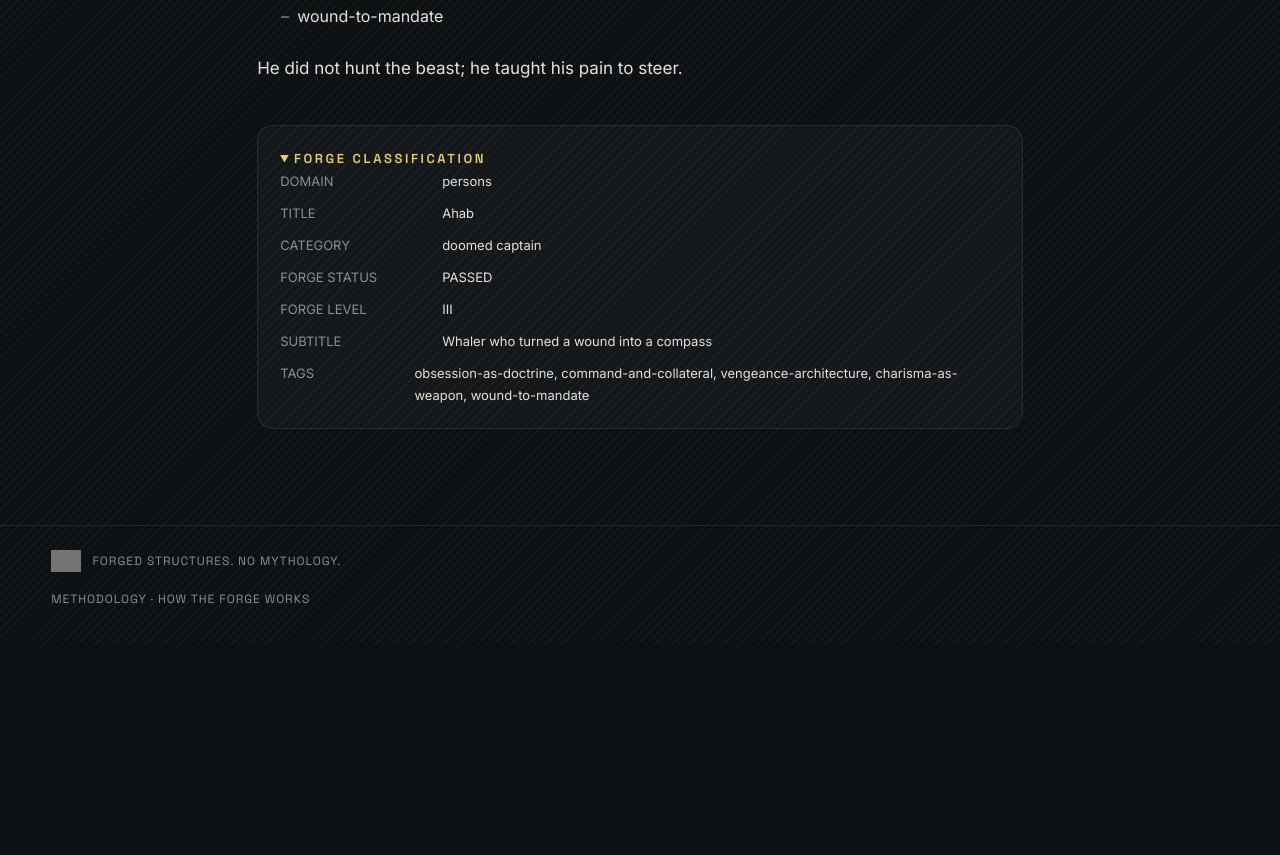
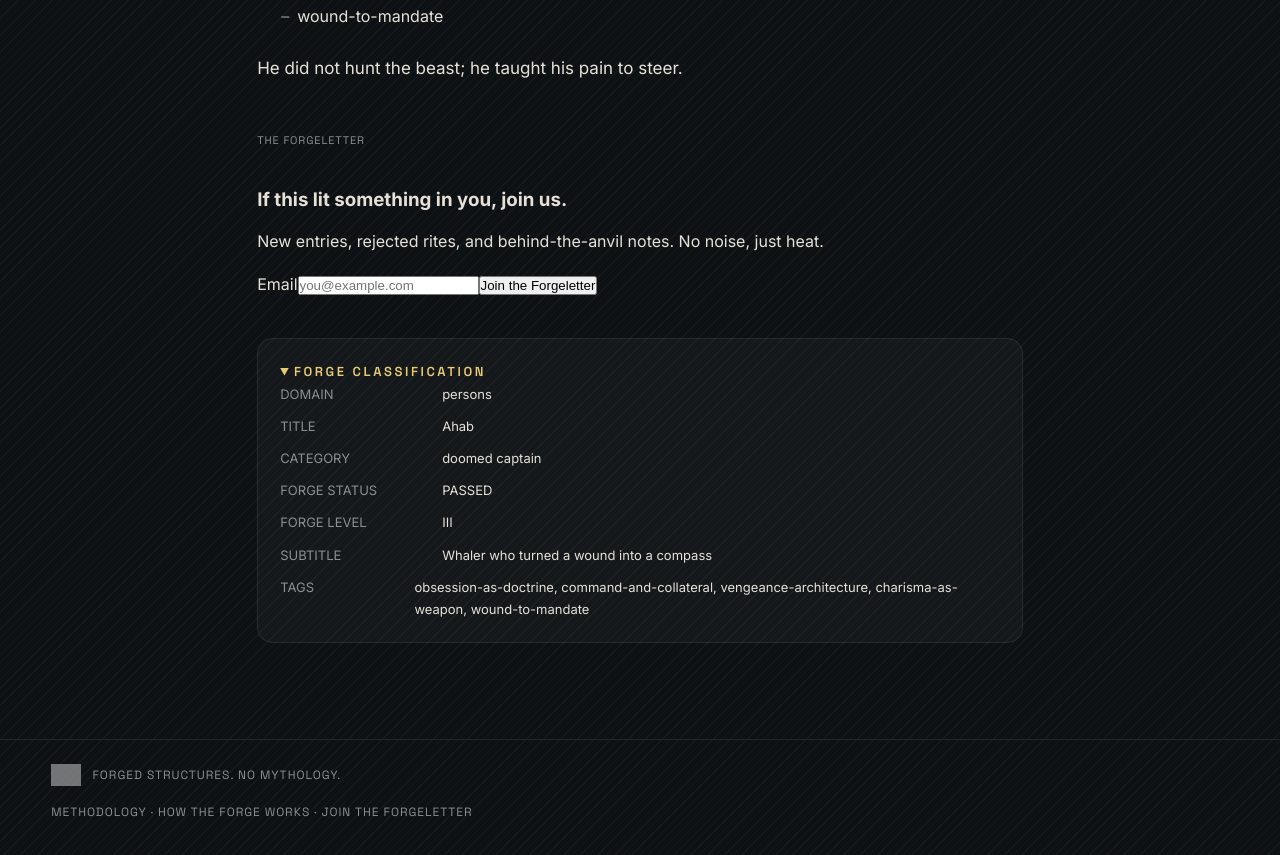
Before and after one commit to sergioB79/theForge, a Next.js app in the folder site/forge/: page /forge/persons/ahab in a window 1280 px wide. Shown: the part 1340-2195 px from the top of the page. Before the commit the page ends 1985 px from the top, so only its background shows below. Built offline with nearby package versions, Linux system fonts and the light colour scheme; grey boxes are pictures that could not be loaded.

Commit message:
Add Forgeletter signup blocks

```diff
--- a/site/forge/src/app/layout.tsx
+++ b/site/forge/src/app/layout.tsx
@@ -68,6 +68,8 @@ export default function RootLayout({
           <div className="forge-footerLinks">
             Methodology &middot;{" "}
             <a href="/how-the-forge-works">How the Forge Works</a>
+            {" "} &middot;{" "}
+            <a href="https://buttondown.email/theforge">Join the Forgeletter</a>
           </div>
         </footer>
       </body>
--- a/site/forge/src/components/Forge/ForgeDocView.tsx
+++ b/site/forge/src/components/Forge/ForgeDocView.tsx
@@ -490,6 +490,35 @@ export default function ForgeDocView({
         </section>
       )}
 
+      <section className="forge-newsletter forge-newsletterInline">
+        <div className="forge-tag">THE FORGELETTER</div>
+        <h3 className="forge-newsletterTitle">If this lit something in you, join us.</h3>
+        <p className="forge-newsletterText">
+          New entries, rejected rites, and behind-the-anvil notes. No noise, just heat.
+        </p>
+        <form
+          className="forge-newsletterForm"
+          action="https://buttondown.email/api/emails/embed-subscribe/theforge"
+          method="post"
+          target="popupwindow"
+          onSubmit={() => {
+            window.open("https://buttondown.email/theforge", "popupwindow");
+          }}
+        >
+          <label className="forge-newsletterLabel" htmlFor="bd-email-inline">
+            Email
+          </label>
+          <input
+            id="bd-email-inline"
+            name="email"
+            type="email"
+            required
+            placeholder="you@example.com"
+          />
+          <button type="submit">Join the Forgeletter</button>
+        </form>
+      </section>
+
       {!isPerson && doc.inscription && (
         <section className={styles.inscription}>
           <h2 className={styles.inscriptionTitle}>INSCRIPTION</h2>
```
Also changed, not shown: site/forge/src/app/page.tsx (+30 -0 lines).
